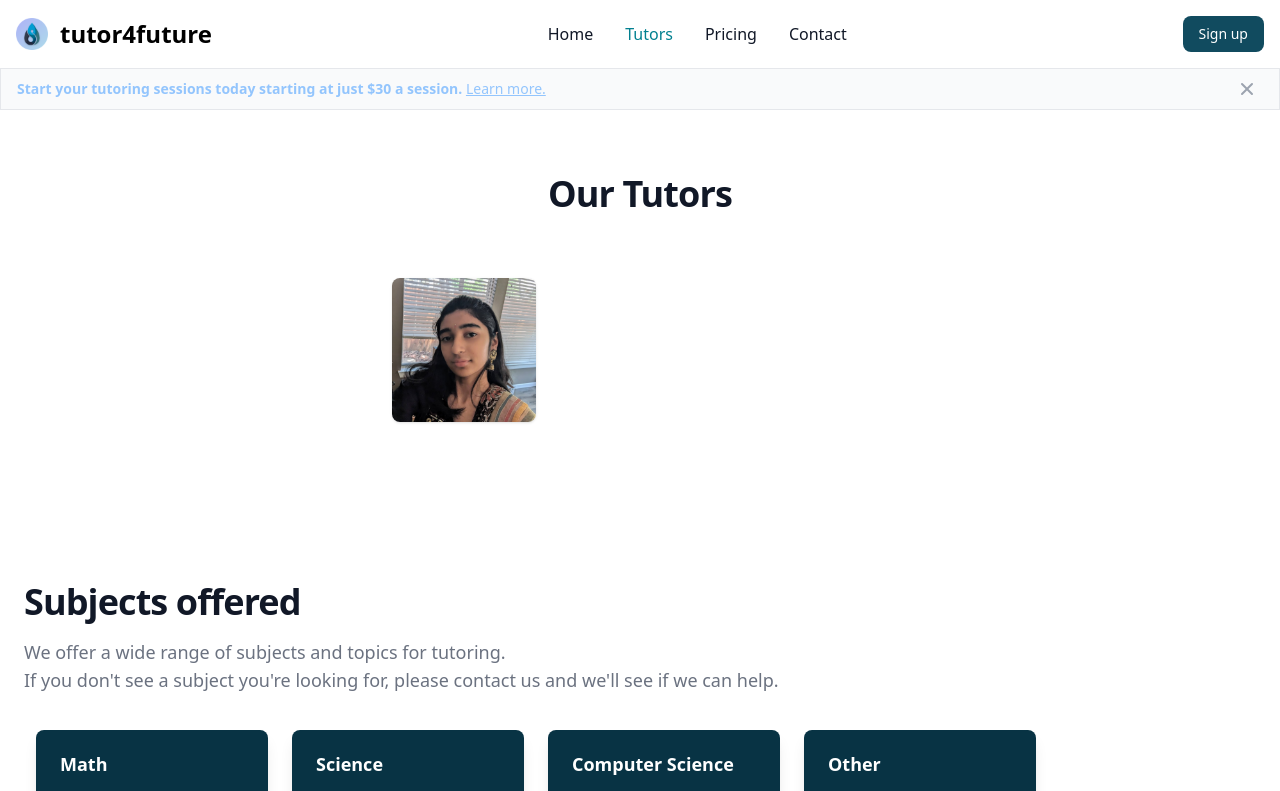
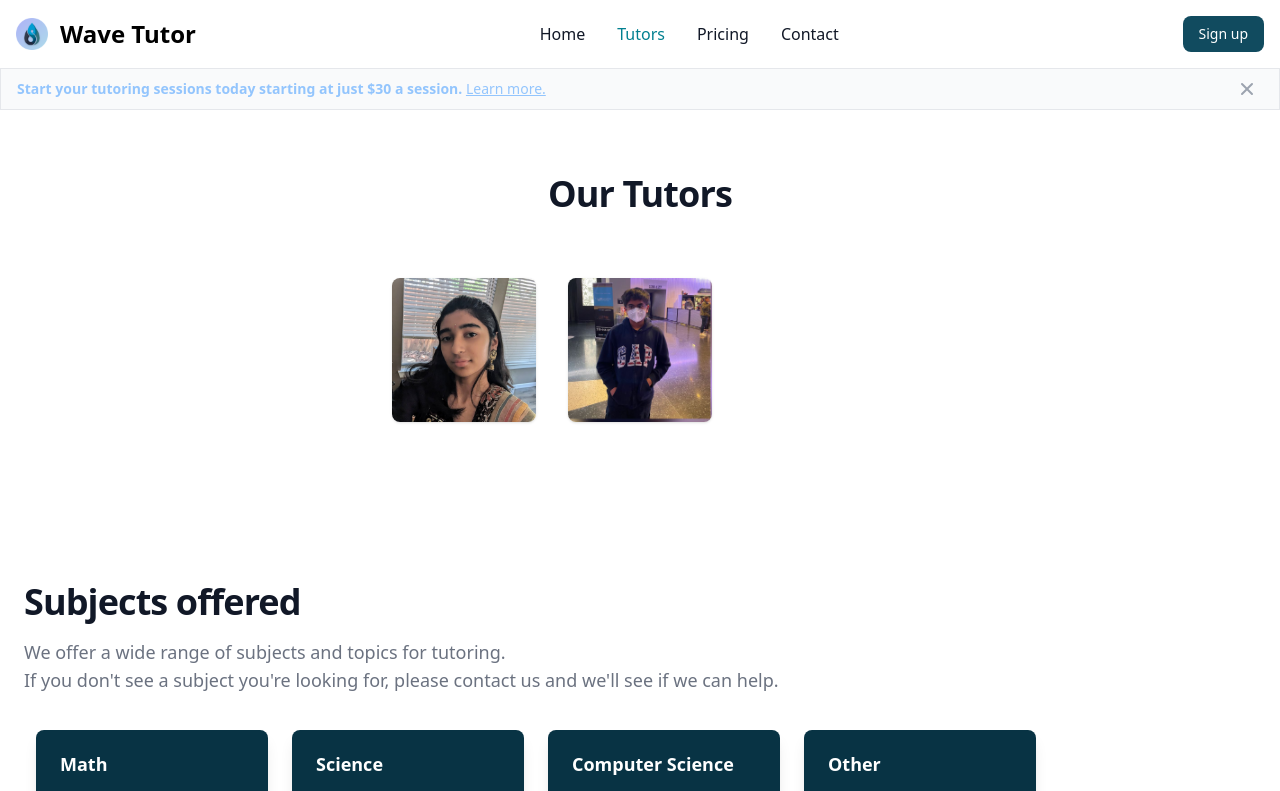
Before and after one commit to wavetutor/wavetutor, a Vue app: page /tutors in a window 1280 px wide. Shown: the top 791 px of the page. Built offline with nearby package versions, Linux system fonts and the light colour scheme.

Commit message:
Update to wavetutor

```diff
--- a/index.html
+++ b/index.html
@@ -7,12 +7,12 @@
   <meta name="viewport" content="width=device-width, initial-scale=1.0">
   <link rel="apple-touch-icon" href="/apple-touch-icon.png" />
   <meta name="theme-color" content="#111827" /> <!-- TODO: theme color (add to notion)-->
-  <meta name="og:title" content="Tutor4Future" />
+  <meta name="og:title" content="Wave Tutor" />
   <meta name="og:type" content="website" />
   <meta http-equiv="X-UA-Compatible" content="IE=edge" />
-  <link rel="canonical" href="https://tutor4future.org/" />
+  <link rel="canonical" href="https://wavetutor.com/" />
   <meta name="robots" content="noindex" />
-  <title>Tutor4Future</title>
+  <title>Wave Tutor</title>
 </head>
 
 <body class="h-full">
--- a/package.json
+++ b/package.json
@@ -1,5 +1,5 @@
 {
-  "name": "tutor4future",
+  "name": "wavetutor",
   "version": "1.0.0",
   "description": "",
   "main": "script.js",
--- a/src/components/Navbar.vue
+++ b/src/components/Navbar.vue
@@ -3,7 +3,7 @@
     <div class="max-w-screen-xl flex flex-wrap items-center justify-between mx-auto p-4">
     <router-link to="/" class="flex items-center">
       <img src="/icons/icon-192.png" class="h-8 w-8 mr-3" alt="Flowbite Logo" />
-      <span class="self-center text-2xl font-semibold whitespace-nowrap dark:text-white">tutor4future</span>
+      <span class="self-center text-2xl font-semibold whitespace-nowrap dark:text-white">Wave Tutor</span>
     </router-link>
     <div class="flex md:order-2">
         <button type="button" class="text-white bg-primary hover:bg-secondary focus:ring-4 focus:outline-none focus:ring-primary/50 transition-colors font-medium rounded-lg text-sm px-4 py-2 text-center mr-3 md:mr-0">Sign up</button>
--- a/src/views/HomeView.vue
+++ b/src/views/HomeView.vue
@@ -3,7 +3,7 @@
         <section class="bg-white dark:bg-gray-900">
             <div class="py-8 px-4 mx-auto max-w-screen-xl text-center lg:py-16 lg:px-12">
                 <h1 class="mb-4 text-5xl font-extrabold tracking-tight leading-none text-gray-900 md:text-5xl lg:text-6xl dark:text-white">This isn't like <span class="pb-3 text-transparent bg-clip-text bg-gradient-to-r from-primary  to-blue-700 block">other tutoring.</span></h1>
-                <p class="mb-8 text-lg font-normal text-gray-500 lg:text-xl sm:px-16 xl:px-48 dark:text-gray-400">Enter Tutor4Future: conversational tutoring to propel your learning like never before.</p>
+                <p class="mb-8 text-lg font-normal text-gray-500 lg:text-xl sm:px-16 xl:px-48 dark:text-gray-400">Enter Wave Tutor: conversational tutoring to propel your learning like never before.</p>
                 <div class="flex flex-col mb-8 lg:mb-16 space-y-4 sm:flex-row sm:justify-center sm:space-y-0 sm:space-x-4">
                     <router-link to="#" class="transition-colors inline-flex justify-center items-center py-3 px-5 text-base font-medium text-center text-white rounded-lg bg-primary hover:bg-secondary focus:ring-4 focus:ring-primary/50">
                         Sign up
--- a/src/views/TutorsView.vue
+++ b/src/views/TutorsView.vue
@@ -7,7 +7,7 @@
                         <h2 class="mb-4 text-4xl tracking-tight font-extrabold text-gray-900 dark:text-white">Our Tutors</h2>
                     </div>
                     <div class="grid gap-8 mb-6 lg:mb-8 grid-cols-2 md:grid-cols-3 w-fit mx-auto">
-                        <Tutor v-for="tutor in tutors" :key="tutor.name" :id="tutor.id" :name="tutor.name" :bio="tutor.bio" :picture="tutor.picture" :accomplishments="tutor.accomplishments" :subjects="tutor.subjects" />
+                        <Tutor v-for="tutor in tutors" :key="tutor.name" :id="tutor.id" :name="tutor.name" :bio="tutor.bio" :picture="'../src/assets/credits/' + tutor.picture" :accomplishments="tutor.accomplishments" :subjects="tutor.subjects" />
                     </div>
                 </div>
                 </section>
@@ -40,10 +40,18 @@
         id: "vedanti",
         name: "Vedanti Patil",
         bio: "Hey there! I'm Vedanti, a rising freshman with an interest in life science. I'm primarily passionate about biology and neuroscience. I'm also enthusiastic about chemistry and psychology! In my free time, I enjoy creating art, spending time with my friends, and participating in my school publication.",
-        picture: "../src/assets/credits/vedanti.png",
+        picture: "vedanti.png",
         accomplishments: ["State Champion for UIL District Science", "Placed 10th nationally in Intermediate Brain Bee (organized by NSF)", "State Champion for Bio Process Lab (organized by Science Olympiad)"],
         subjects: ["Biology", "Chemistry", "Psychology", "Neuroscience", "Human Anatomy & Physiology"]
     },
+    {
+        id: "nikhil",
+        name: "Nikhil Gupta",
+        bio: "Hey there! My name is Nikhil, a rising freshman at Westwood High School. I'm passionate about math, programming, writing, and chess.  In my free time, I enjoy reading, writing, talking to friends, and listenting to music.",
+        picture: "nikhil.jpg",
+        accomplishments: ["Editor-In-Chief of School Newspaper,", "Student Council Freshman Representative", "4.0 GPA in 2022-2023 School Year", ],
+        subjects: ["Prealgebra", "Algebra I", "Geometry", "Algebra II", "Chess", "Writing/English", "Debate"]
+    }
     ];
 
 </script>
```
Also changed, not shown: 2 other files (tests, documents, lock files or other folders).
